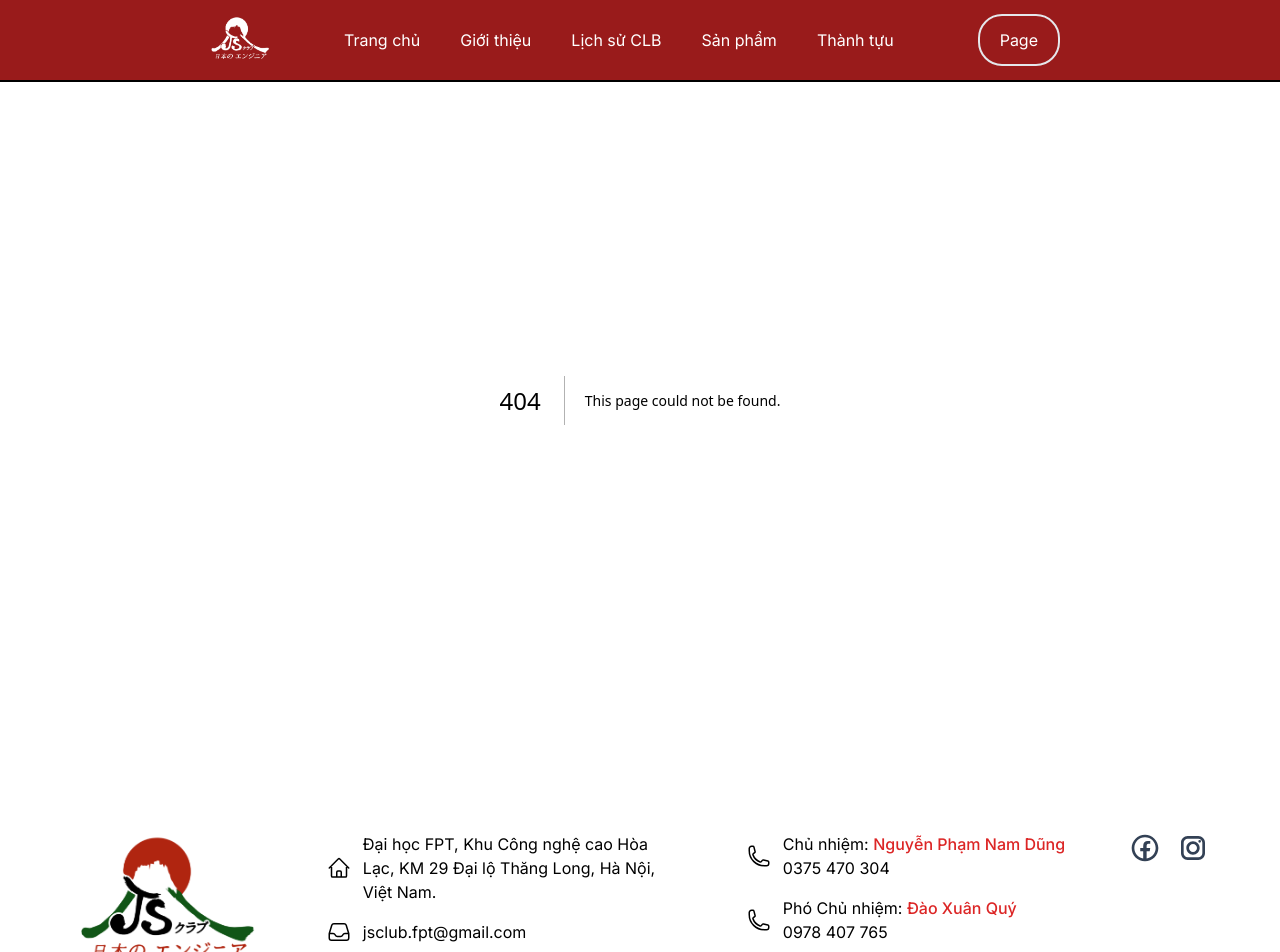
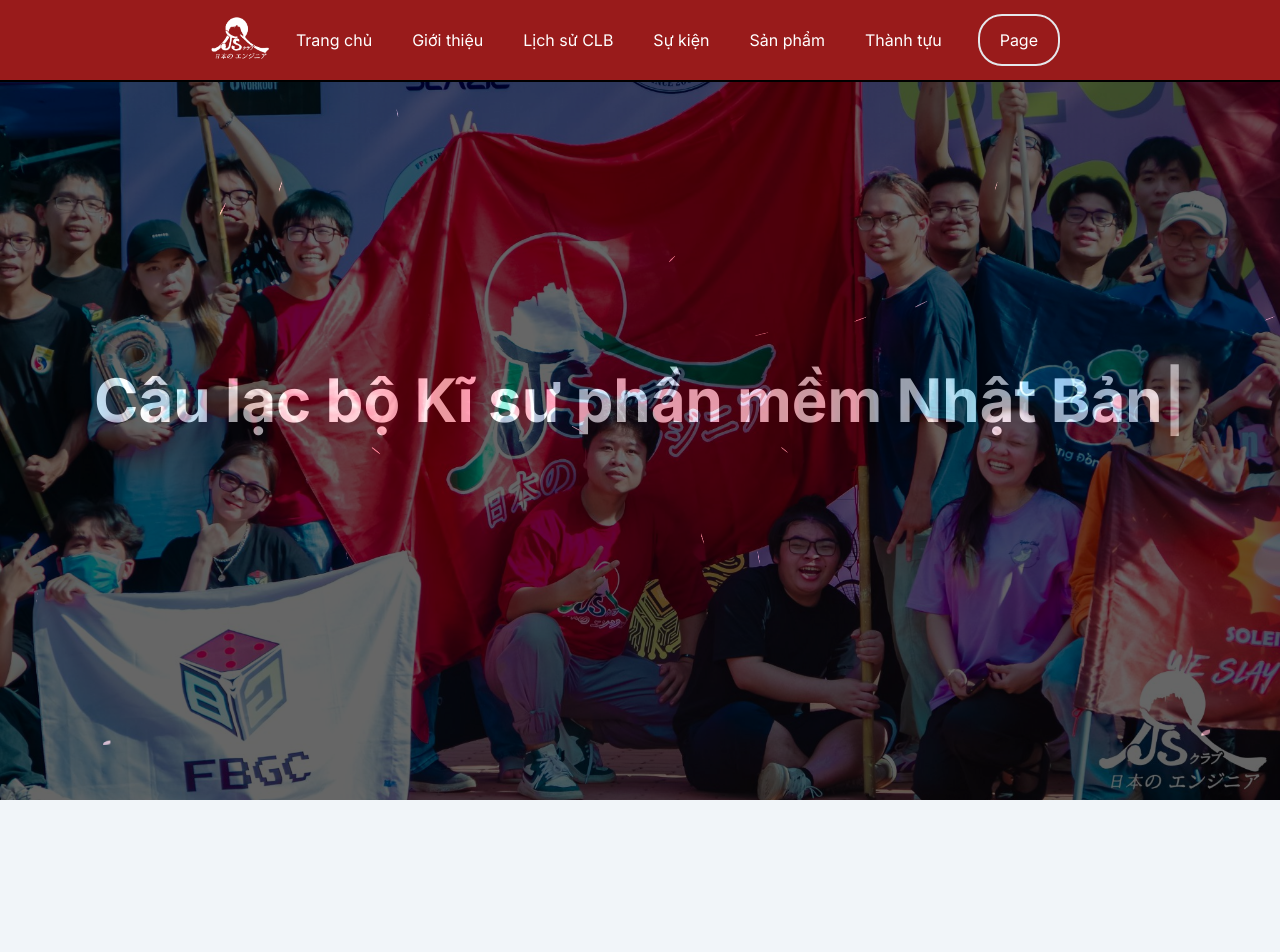
Before and after one commit to fu-js/js-website, a Next.js app: page /events in a window 1280 px wide. Before the commit this address had no page. Shown: the top 952 px of the page. Built offline with nearby package versions, Linux system fonts and the light colour scheme.

Commit message:
🎉 add: events page

```diff
--- /dev/null
+++ b/src/app/events/page.tsx
@@ -0,0 +1,14 @@
+import { Hero } from "@/section/Hero";
+import React from "react";
+import {CurrentEvent} from "@/section/CurrentEvent";
+
+export default function Home() {
+  return (
+        <div className="">
+            <Hero />
+            <div className="max-w-7xl mx-auto px-4 md:px-12 lg:px-20 pb-20 space-y-20 mt-20">
+
+            </div>
+        </div>
+  )
+}
--- a/src/components/Navigation.tsx
+++ b/src/components/Navigation.tsx
@@ -15,6 +15,7 @@ export function Navigation({ className, func }: NavigationProps) {
             <Link onClick={func} className="border-b-2 border-t-2 border-red-800 w-[90%] text-center p-5" href="/">Trang chủ</Link>
             <Link onClick={func} className="border-b-2 border-red-800 w-[90%] text-center p-5" href="/about">Giới thiệu</Link>
             <Link onClick={func} className="border-b-2 border-red-800 w-[90%] text-center p-5" href="/history">Lịch sử CLB</Link>
+            <Link onClick={func} className="border-b-2 border-red-800 w-[90%] text-center p-5" href="/events">Sự kiện</Link>
             <Link onClick={func} className="border-b-2 border-red-800 w-[90%] text-center p-5" href="/products">Sản phẩm</Link>
             <Link onClick={func} className="border-b-2 border-red-800 w-[90%] text-center p-5" href="/achievements">Thành tựu</Link>
         </div>
```
